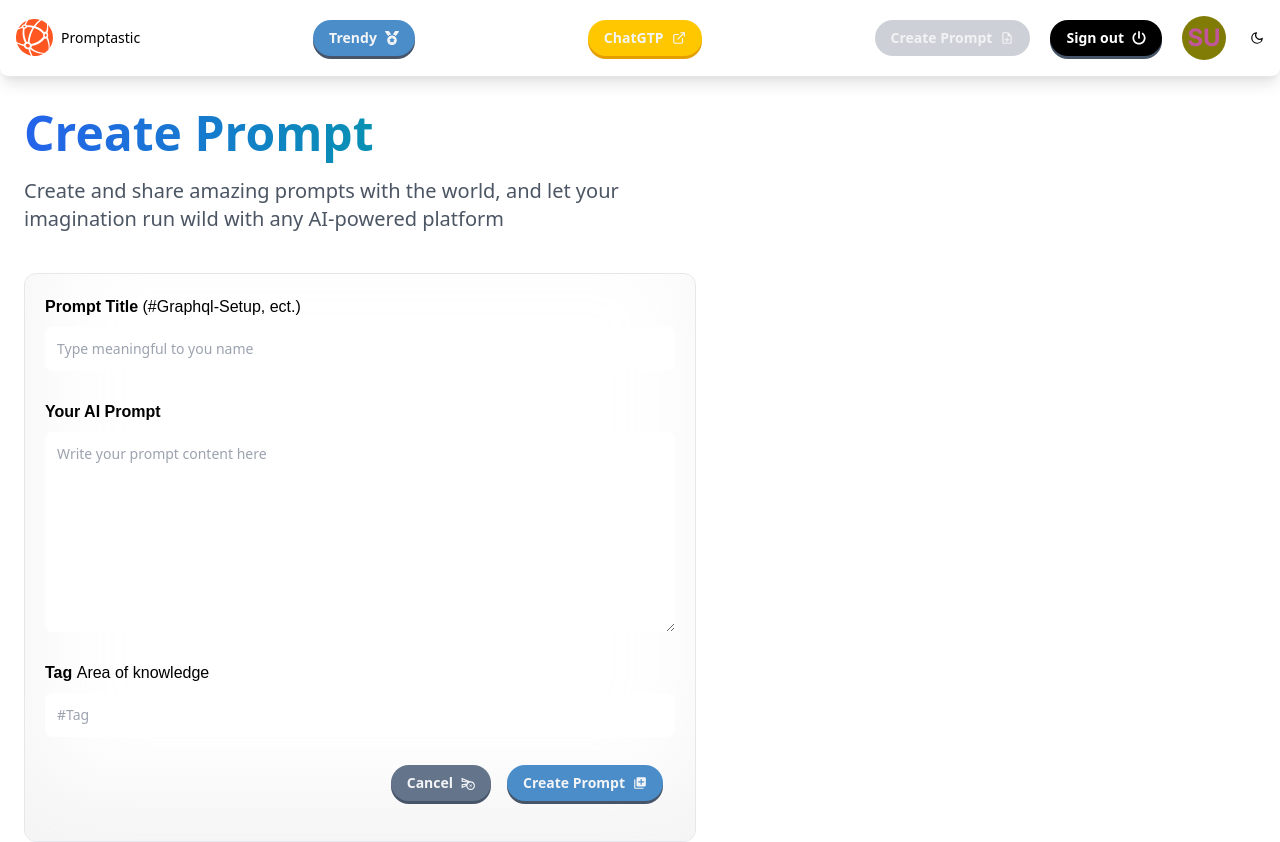
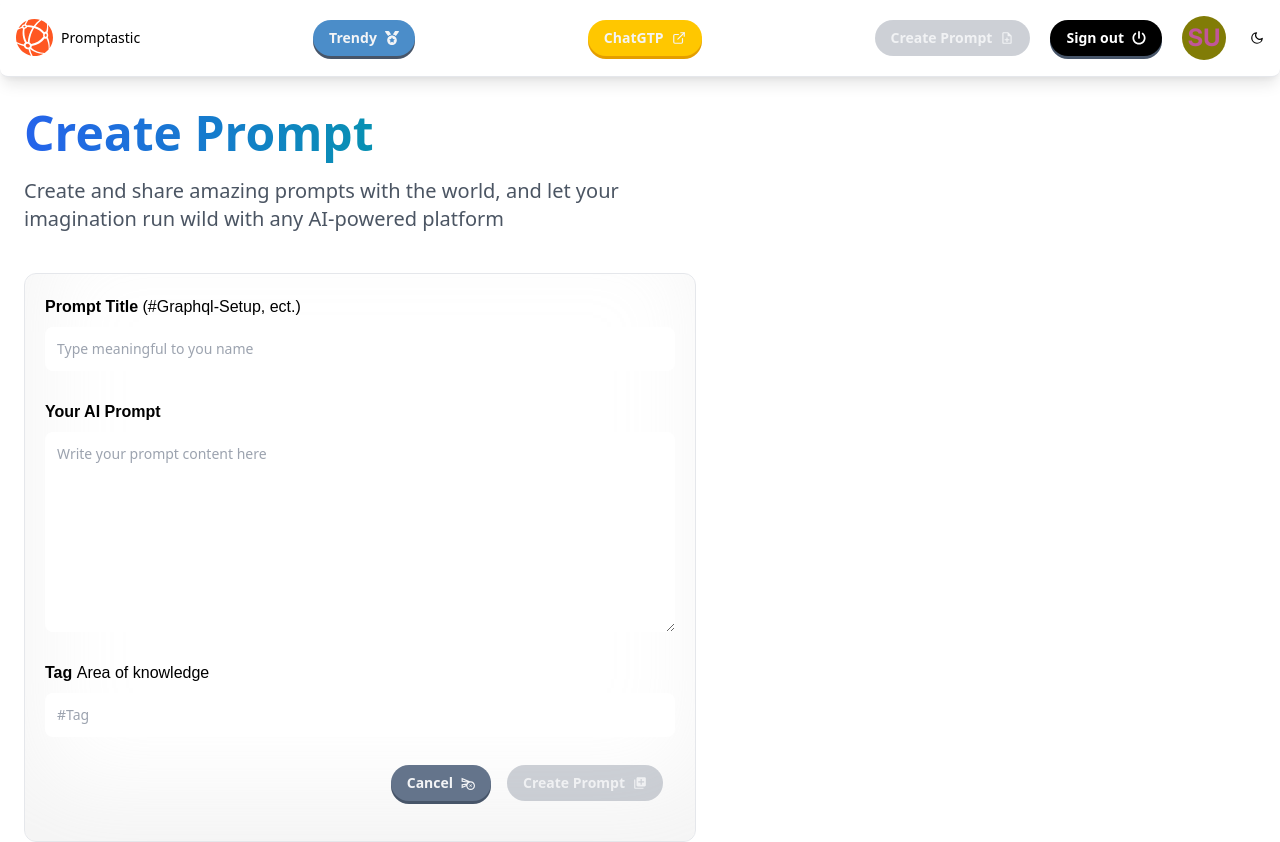
Before and after one commit to Diegoes7/Promptastic, a Next.js app: page /create_prompt in a window 1280 px wide. Built offline with nearby package versions, Linux system fonts and the light colour scheme; no server answers; sample sign-in values are in the browser's storage; what apollo-upload-client would draw is missing.

Commit message:
add disabled to a button

```diff
--- a/components/navbar.tsx
+++ b/components/navbar.tsx
@@ -44,6 +44,7 @@ const Navbar = () => {
 	return (
 		<nav className='flex-between gap-1 items-center w-full mb-6 pt-6 customSticky shadow-lg text-base sm:text-sm custom-px:text-xs'>
 			<Link href='/' className='flex gap-2 flex-center'>
+				<Tooltip text='Go to home page'>
 					<Image
 						loader={customLoader}
 						src='/assets/images/logo.svg'
@@ -52,6 +53,7 @@ const Navbar = () => {
 						height={37}
 						className='object-contain'
 					/>
+				</Tooltip>
 				{
 					<span className='logo-text'>
 						{isClient && width > 500 ? 'Promptastic' : ''}
@@ -121,7 +123,6 @@ type ButtonProps = {
 export const CreatePromptButton = ({ buttonSize }: ButtonProps) => {
 	const { loading, disabled, handleNavigation } =
 		useNavigationWithLoading('/create_prompt')
-	const color = disabled ? 'gray' : 'orange'
 
 	return (
 		<Tooltip text='Go to the prompt form'>
@@ -145,13 +146,12 @@ export const CreatePromptButton = ({ buttonSize }: ButtonProps) => {
 export const SignUpButton = ({ buttonSize }: ButtonProps) => {
 	const { loading, disabled, handleNavigation } =
 		useNavigationWithLoading('/sign_up')
-	const color = disabled ? 'gray' : 'orange'
 
 	return (
 		<Tooltip text='Navigate to sing in and sign up page'>
 			<Button
 				buttonStyle={{
-					color: color,
+					color: 'orange',
 					rounded: 'full',
 					size: buttonSize as any,
 				}}
@@ -168,8 +168,6 @@ export const SignUpButton = ({ buttonSize }: ButtonProps) => {
 
 export const SignOutButton = ({ buttonSize }: ButtonProps) => {
 	const [loading, setLoading] = React.useState(false)
-	// const { loading, disabled, handleNavigation } = useNavigationWithLoading('/')
-	// const color = disabled ? 'gray' : 'orange'
 
 	const handleSignOut = useCallback(async () => {
 		setLoading(true)
--- a/components/prompt_form.tsx
+++ b/components/prompt_form.tsx
@@ -1,4 +1,4 @@
-import React, { FormEvent } from 'react'
+import React, { FormEvent, useCallback } from 'react'
 import Link from 'next/link'
 import { Post } from '../app/create_prompt/page'
 import { InputField, TextAreaField } from './basic/form_fields'
@@ -25,15 +25,28 @@ const PromptForm = ({
 }: FormProps) => {
 	const router = useRouter()
 	const pathname = usePathname()
-	const handleChange = (
-		e: React.ChangeEvent<HTMLInputElement | HTMLTextAreaElement>
-	) => {
-		const { name, value } = e.target
-		const updatedPost = { ...post, [name]: value }
-		if (updatedPost) {
-			setPost(updatedPost)
-		}
-	}
+	const [hasChanges, setHasChanges] = React.useState(false)
+
+	const handleChange = useCallback(
+		(e: React.ChangeEvent<HTMLInputElement | HTMLTextAreaElement>) => {
+			const { name, value } = e.target
+			const updatedPost = { ...post, [name]: value }
+
+			// Check if any of the critical fields have changed
+			const isChanged =
+				updatedPost.title !== post.title ||
+				updatedPost.prompt !== post.prompt ||
+				updatedPost.tag !== post.tag
+
+			// Update the state
+			setHasChanges(isChanged)
+
+			if (updatedPost) {
+				setPost(updatedPost)
+			}
+		},
+		[post, setPost, setHasChanges] // Dependencies
+	)
 
 	const handleCancel = () => {
 		// router.push('/') //$ Navigates to the homepage
@@ -102,6 +115,7 @@ const PromptForm = ({
 							isLoading={submitting}
 							buttonStyle={{ color: 'glassBlue', rounded: 'full', size: 'md' }}
 							rightIcon={<AiFillEdit />}
+							disabled={!hasChanges}
 						>
 							Update Prompt
 						</Button>
@@ -111,6 +125,7 @@ const PromptForm = ({
 							isLoading={submitting}
 							buttonStyle={{ color: 'glassBlue', rounded: 'full', size: 'md' }}
 							rightIcon={<MdAddToPhotos />}
+							disabled={!hasChanges}
 						>
 							Create Prompt
 						</Button>
```
Lines whose indentation alone changed are shown as unchanged.
